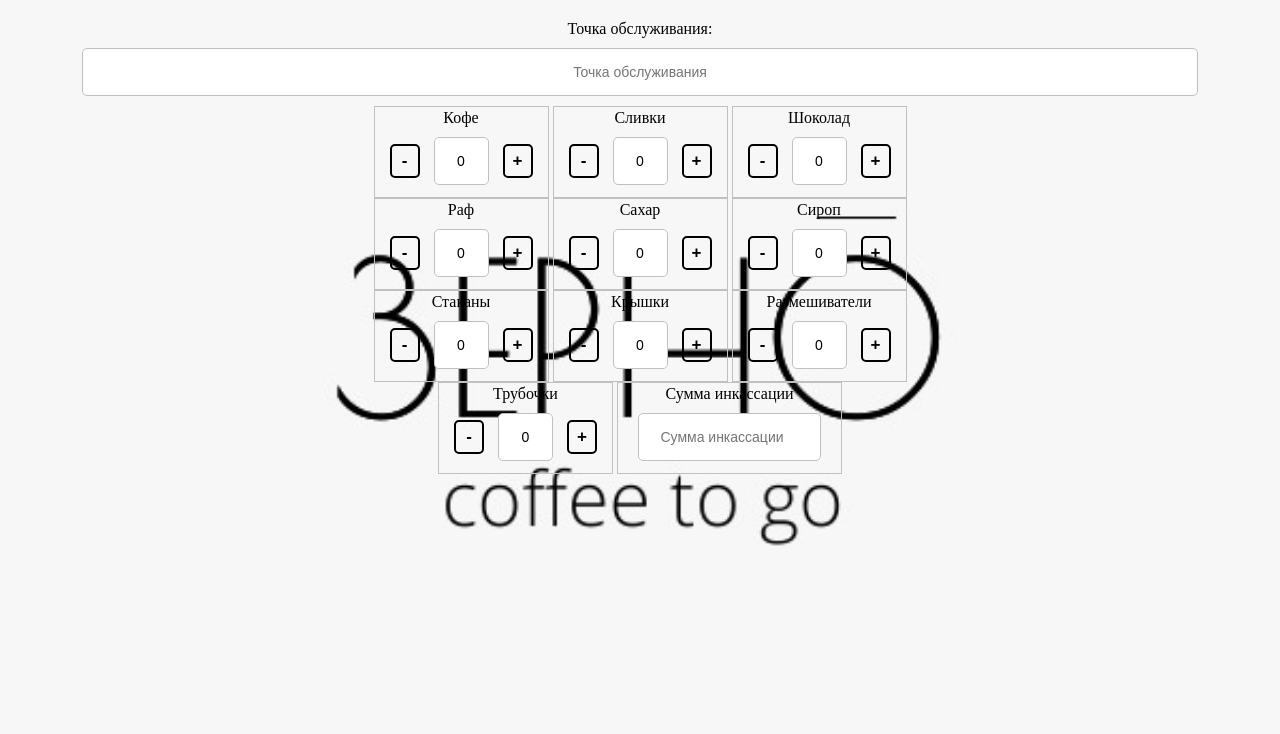
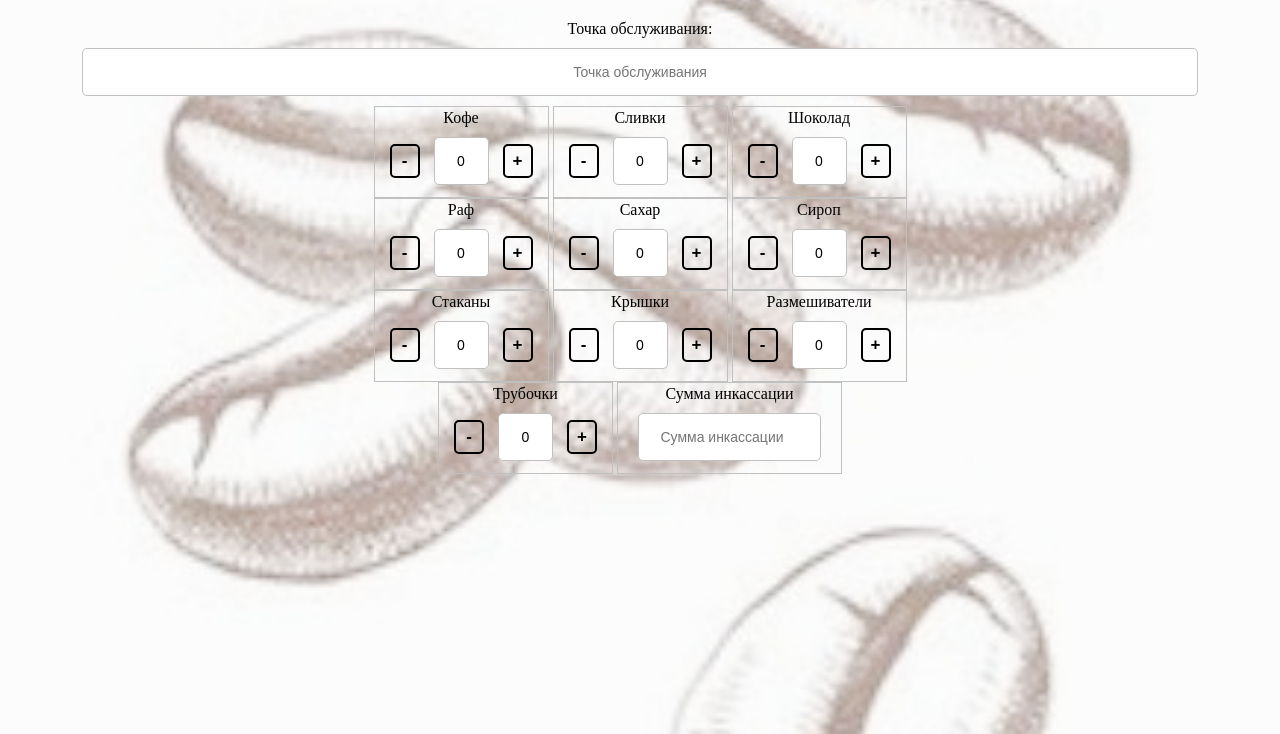
Before and after one commit to AntonKrasnokutsky/telegram_bot-webapp, a Django app: page /service/ in a window 1280 px wide. Shown: the top 734 px of the page. Run offline with Django 4.2, Linux system fonts and the light colour scheme; data that the repository does not hold is empty; some libraries are stand-ins or nearby versions.

Commit message:
Фон страниц

```diff
--- a/backend/templates/points/repair.html
+++ b/backend/templates/points/repair.html
@@ -14,7 +14,7 @@
 
         body {
             color: black;
-            background-image: url('{% static "coffee1.jpg" %}');
+            background-image: url('{% static "coffee.jpg" %}');
             /* background-repeat: no-repeat; */
             background-position: center center;
             background-attachment: fixed;
--- a/backend/templates/points/service.html
+++ b/backend/templates/points/service.html
@@ -14,7 +14,7 @@
 
         body {
             color: black;
-            background-image: url('{% static "coffeetogo.jpg" %}');
+            background-image: url('{% static "coffee.jpg" %}');
             /* background-repeat: no-repeat; */
             background-position: center center;
             background-attachment: fixed;
```
Also changed, not shown: backend/templates/static/coffee.jpg, backend/templates/static/coffee1.jpg (deleted), backend/templates/static/coffeetogo.jpg (deleted).
